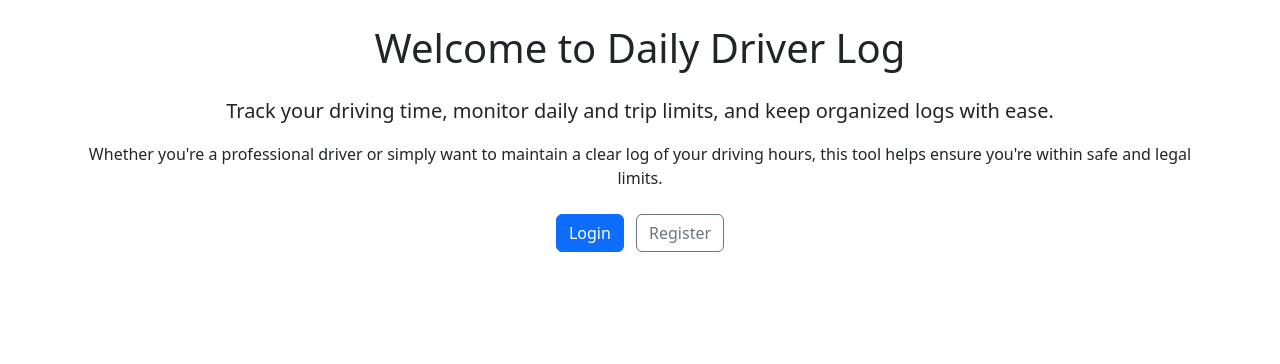
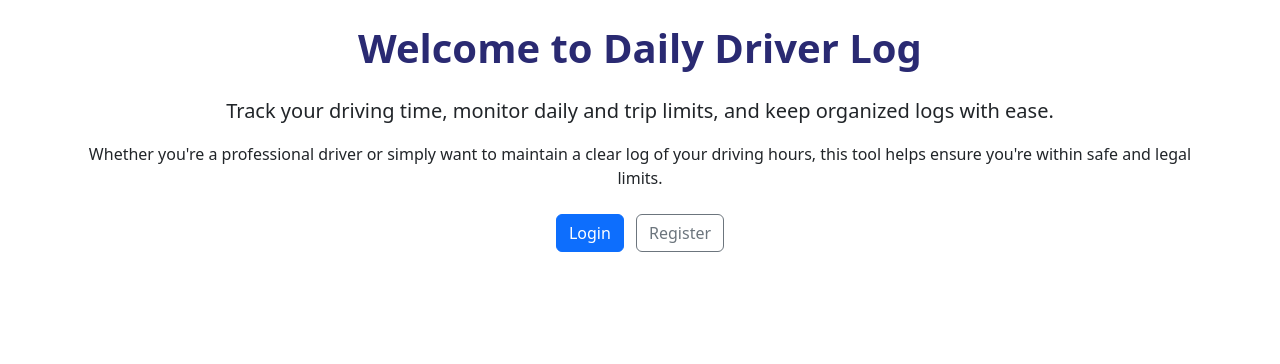
Before and after one commit to TheRealMcCall/daily_driver_log, a Django app: page / in a window 1280 px wide. Shown: the part 56-420 px from the top of the page. Run offline with Django 5.2, Linux system fonts and the light colour scheme.

Commit message:
Style: Add Poppins font from googlefonts and implemented on 'h' tags

```diff
--- a/static/css/style.css
+++ b/static/css/style.css
@@ -0,0 +1,6 @@
+h1,
+h2,
+h3 {
+    font-weight: 700;
+    color: #2a2a72;
+}
--- a/templates/base.html
+++ b/templates/base.html
@@ -12,6 +12,10 @@
 
     <link rel="stylesheet" href="{% static 'css/style.css' %}">
     <link rel="icon" type="image/x-icon" href="{% static 'images/favicon.svg' %}">
+
+    <link rel="preconnect" href="https://fonts.googleapis.com">
+    <link rel="preconnect" href="https://fonts.gstatic.com" crossorigin>
+    <link href="https://fonts.googleapis.com/css2?family=Poppins:wght@400;600;700&display=swap" rel="stylesheet">
 
 </head>
 
```
